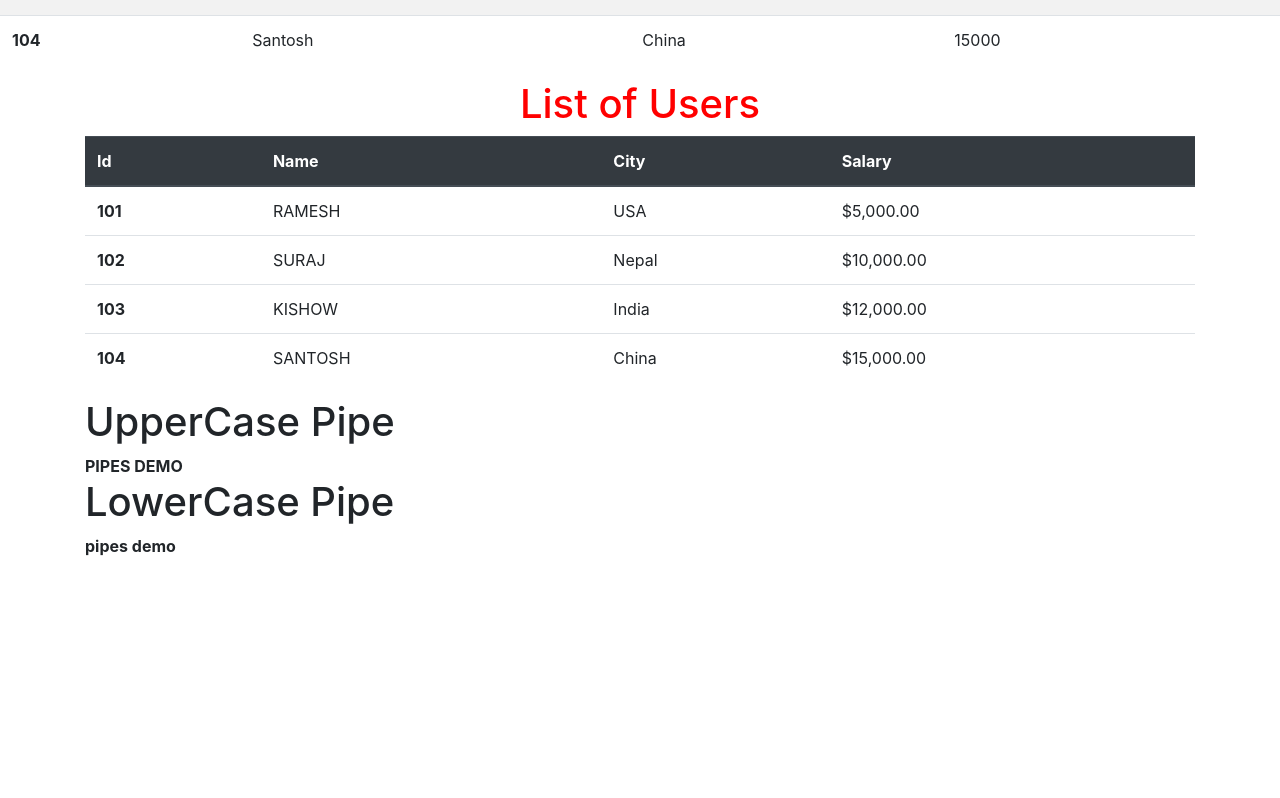
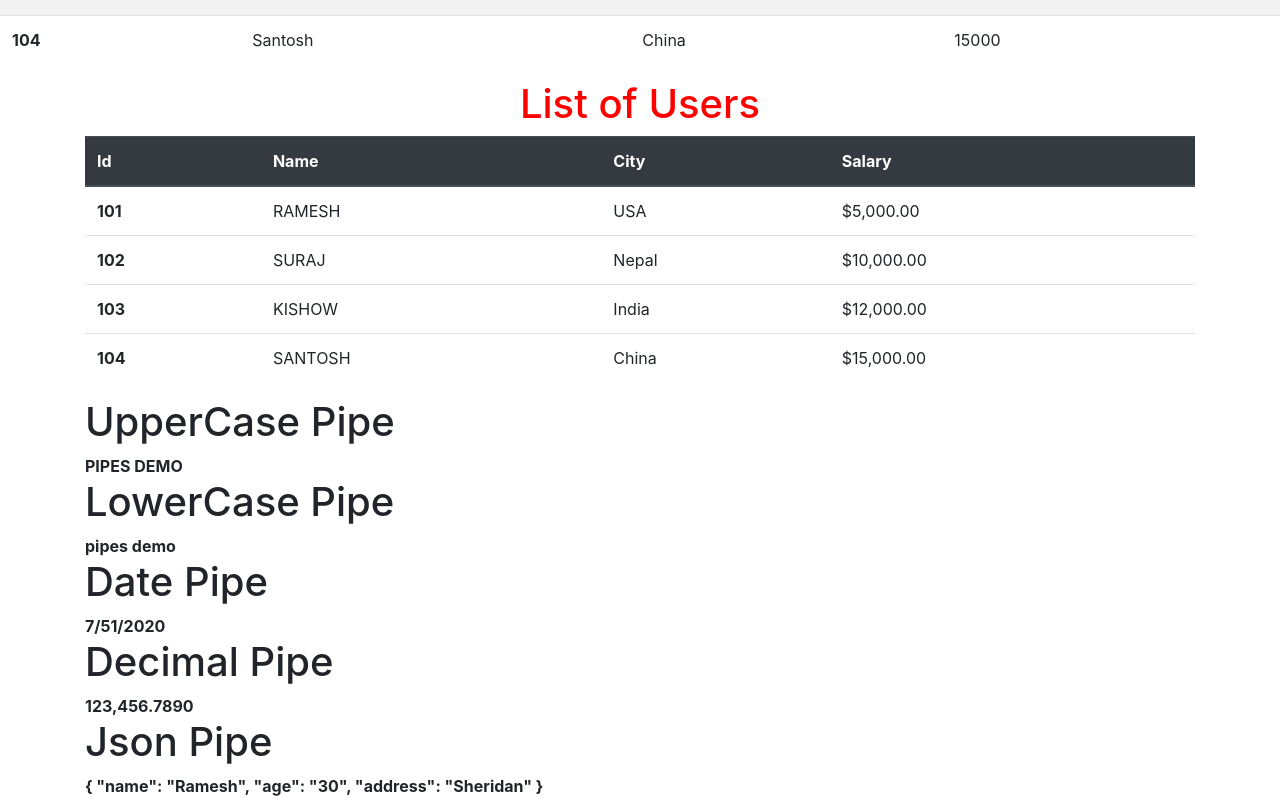
Before and after one commit to shrestha-ramesh/angularServiceDemo, an Angular app: page / in a window 1280 px wide. Shown: the part 238-1036 px from the top of the page. Before the commit the page ends 800 px from the top, so only its background shows below. Built offline with nearby package versions, Linux system fonts and the light colour scheme.

Commit message:
using pipe in angular

```diff
--- a/src/app/pipesdemo/pipesdemo.component.html
+++ b/src/app/pipesdemo/pipesdemo.component.html
@@ -2,5 +2,11 @@
     <h1>UpperCase Pipe</h1>
     <b>{{title | uppercase}}</b>
     <h1>LowerCase Pipe</h1>
-    <b>{{title | lowercase}}</b>
+    <b>{{title | lowercase}}</b><br>
+    <h1>Date Pipe</h1>
+    <b>{{todayDate | date:'d/m/y'}}</b>
+    <h1>Decimal Pipe</h1>
+    <b>{{123456.789 | number:'3.4-4'}}</b>
+    <h1>Json Pipe</h1>
+    <b>{{jsonVal | json}}</b>
 </div>
```
